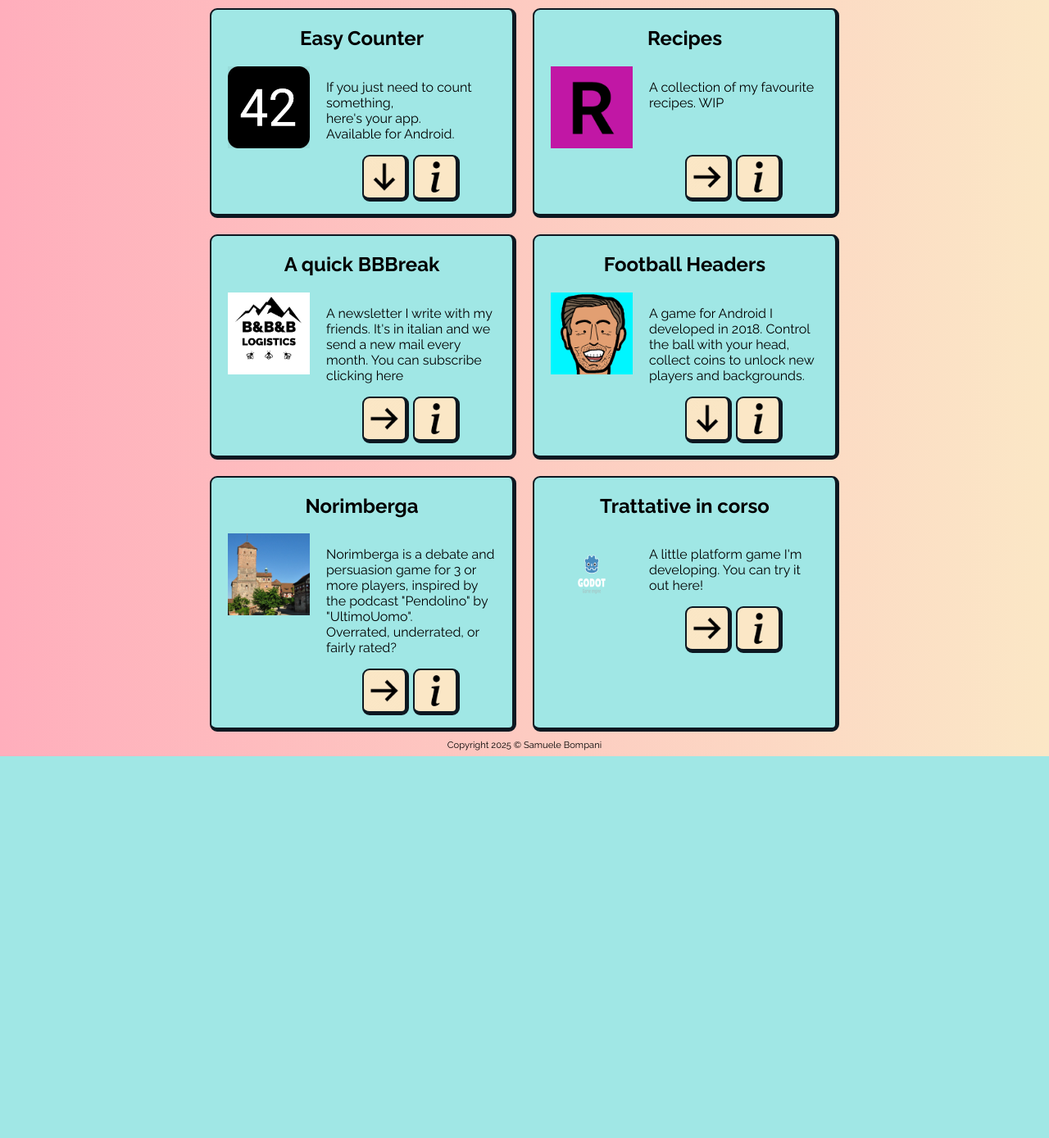
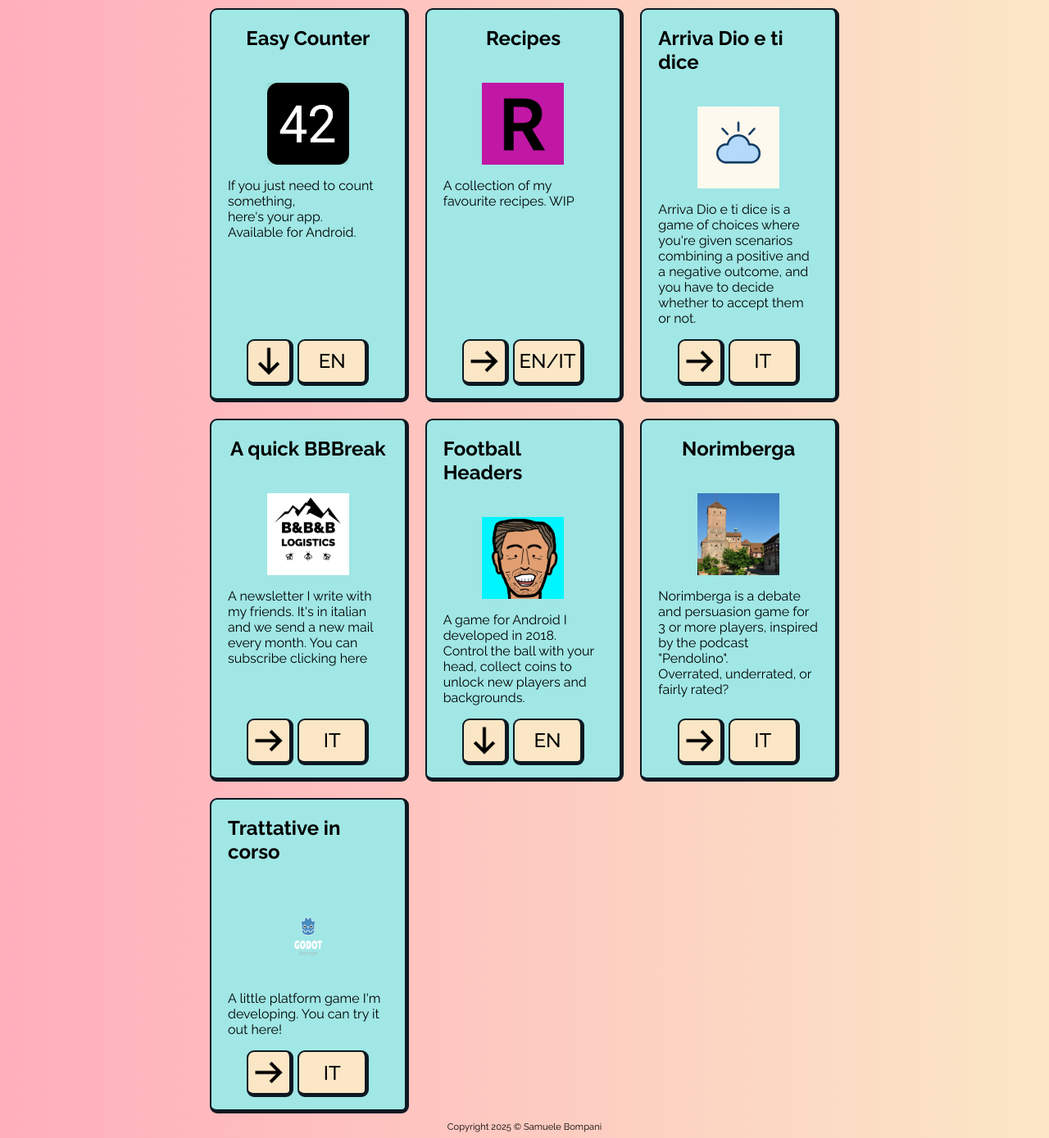
Before and after one commit to samuelebompani/greedyspaghetti-site, a PHP site: page /projects.php in a window 1280 px wide. Shown: the part 77-1466 px from the top of the page at 82% size. Before the commit the page ends 1000 px from the top, so only its background shows below. Run offline with PHP 8.4, Linux system fonts and the light colour scheme.

Commit message:
refactoring projects page

```diff
--- a/css/norimberga.css
+++ b/css/norimberga.css
@@ -10,6 +10,8 @@
     place-content: center;
     margin-top: 20px;
     padding-bottom: 10px;
+    display: flex;
+    gap: 10px
 }
 
 .istr-nor-box {
--- a/css/style.css
+++ b/css/style.css
@@ -86,7 +86,7 @@ a {
     display: grid;
     gap: 20px;
     width: 100%;
-    grid-template-columns: repeat(2, minmax(0, 1fr));
+    grid-template-columns: repeat(3, minmax(0, 1fr));
 }
 
 .grid-item {
@@ -94,16 +94,9 @@ a {
     background-color: var(--tertiary);
     padding-left: 20px;
     padding-right: 20px;
-    display: flex;
-    flex-direction: column;
-    align-items: center;
-    flex-grow: 1;
-}
-
-.grid-item > div {
-    display: flex;
-    gap: 20px;
-
+    display: grid;
+    justify-items: center;
+    align-content: space-between;
 }
 
 .grid-item .square-btn {
@@ -116,6 +109,19 @@ a {
     gap: 5px;
     margin-bottom: 5px;
     justify-content: center;
+}
+
+.grid-item-content-div {
+    display: grid;
+    place-items: center;
+    place-content: center;
+    gap: 20px;
+
+}
+
+.grid-item-img-txt {
+    display: grid;
+    place-items: center;
 }
 
 .iframe-boxed {
@@ -143,6 +149,10 @@ a {
     place-content: center;
     align-items: center;
     cursor: pointer;
+}
+
+.large-button {
+    width: 80px !important;
 }
 
 .leaderboard {
@@ -224,9 +234,14 @@ a {
   }
 
 .useless-btn {
-
     opacity: 1;
-    transition: all 0.8s
+    transition: all 0.8s;
+    font-size: 24px;
+    place-content: center;
+    align-content: center;
+    display: flex;
+    font-weight: 500;
+    align-items: center;
 }
 
 .w-full {
@@ -244,7 +259,13 @@ a {
     font-weight: 500;
 }
 
-@media only screen and (max-width: 1000px) {
+@media only screen and (max-width: 1200px) {
+    .grid {
+        grid-template-columns: repeat(2, minmax(0, 1fr));
+    }
+}
+
+@media only screen and (max-width: 900px) {
     .grid {
         grid-template-columns: repeat(1, minmax(0, 1fr));
     }
--- a/norimberga/index.php
+++ b/norimberga/index.php
@@ -125,7 +125,7 @@
                     <div class="boxed wide-btn " style="padding-right: 0" onclick="getNewWord()">Prossima</div>
                 </div>
             </div>
-            <div class="boxed grid-item">
+            <div class="boxed grid-item" style="align-content: center;">
                 <div class="boxed bg-secondary title-menu-el-recipes">Categorie</div>
                 <div class="cat-nor-box">
                     <?php
--- a/projects.php
+++ b/projects.php
@@ -8,143 +8,96 @@
     <?php include "./components/header.php"; ?>
     <div class="page">
         <div class="grid">
-            <div class="boxed grid-item">
-                <h2>Easy Counter</h2>
-                <div class="justify-between w-full">
-                    <img src="/media/img/easy_counter_logo.png" width=100 height=100 class="" />
-                    <div class="w-full">
-                        <p>If you just need to count something, <br>here's your app.<br>Available for Android.<br>
-                        </p>
-                        <div class="grid-item-btns">
-                            <a href="/apps/EasyCounter.apk" class="boxed square-btn">
-                                <img src="/media/img/arrow.png" style="rotate: 90deg;" width=50 height=50 />
-                            </a>
-                            <div class="boxed square-btn useless-btn">
-                                <img src="/media/img/info.png" width=50 height=50 />
+            <?php
+            // Definizione dei progetti
+            $projects = [
+                [
+                    "title" => "Easy Counter",
+                    "img" => "/media/img/easy_counter_logo.png",
+                    "desc" => "If you just need to count something, <br>here's your app.<br>Available for Android.",
+                    "link" => "/apps/EasyCounter.apk",
+                    "btn" => "EN",
+                    "download" => true
+                ],
+                [
+                    "title" => "Recipes",
+                    "img" => "/media/img/r.png",
+                    "desc" => "A collection of my favourite recipes. WIP",
+                    "link" => "/recipes/",
+                    "btn" => "EN/IT"
+                ],
+                [
+                    "title" => "Arriva Dio e ti dice",
+                    "img" => "/media/img/adetd.png",
+                    "desc" => "Arriva Dio e ti dice is a game of choices where you're given scenarios combining a
+                                positive and a negative outcome, and you have to decide whether to accept them or not.",
+                    "link" => "/pnd/",
+                    "btn" => "IT"
+                ],
+                [
+                    "title" => "A quick BBBreak",
+                    "img" => "/media/img/bbblogo.jpg",
+                    "desc" => "A newsletter I write with my friends. It's in italian and we send a new mail every month. You
+                                can subscribe clicking here<br>",
+                    "link" => "http://eepurl.com/hOhaeX",
+                    "btn" => "IT"
+                ],
+                [
+                    "title" => "Football Headers",
+                    "img" => "/media/img/icona_FH_play.png",
+                    "desc" => "A game for Android I developed in 2018. Control the ball with your head, collect coins to
+                                unlock new players and backgrounds.<br>",
+                    "link" => "/apps/FootballHeaders.apk",
+                    "btn" => "EN",
+                    "download" => true
+                ],
+                [
+                    "title" => "Norimberga",
+                    "img" => "/media/img/norimberga.jpg",
+                    "desc" => "Norimberga is a debate and persuasion game for 3 or more players, inspired by the podcast
+                                \"Pendolino\".<br>Overrated, underrated, or fairly rated?",
+                    "link" => "/norimberga/",
+                    "btn" => "IT"
+                ],
+                [
+                    "title" => "Trattative in corso",
+                    "img" => "/game/index.png",
+                    "desc" => "A little platform game I'm developing. You can try it out here!",
+                    "link" => "/game/",
+                    "btn" => "IT"
+                ]
+            ];
+
+            // Rendering dei progetti
+            foreach ($projects as $project) {
+                $rotateStyle = !empty($project["download"]) ? 'style="rotate: 90deg;"' : '';
+
+                echo '<div class="boxed grid-item">
+                        <div class="grid-item-content-div">
+                            <h2>' . $project["title"] . '</h2>
+                            <div class="justify-between w-full grid-item-img-txt">
+                                <img src="' . $project["img"] . '" width=100 height=100 class="" />
+                                <div class="w-full">
+                                    <p>' . $project["desc"] . '</p>
+                                </div>
                             </div>
                         </div>
-                    </div>
-                </div>
-            </div>
-            <?php /*<div class="boxed grid-item">
-     <h2>Football stats</h2>
-     <div>
-         <img src="/media/img/fs1.png" width=100 height=100 class=""/>
-         <div>
-             <p>A collection of football stats, starting<br> from the 2023/2024
-                     season.<br><br>
-             </p>
-             <div class="grid-item-btns">
-                 <a href="/fs/"
-                     class="boxed square-btn">
-                     <img src="/media/img/arrow.png" width=50 height=50/>
-                 </a>
-                 <div class="boxed square-btn">
-                     <img src="/media/img/info.png" width=50 height=50/>
-                 </div>
-             </div>
-         </div>
-     </div>
- </div>*/ ?>
-            <div class="boxed grid-item">
-                <h2>Recipes</h2>
-                <div class="justify-between w-full">
-                    <img src="/media/img/r.png" width=100 height=100 class="" />
-                    <div class="w-full">
-                        <p>A collection of my favourite recipes. WIP<br><br><br>
-                        </p>
                         <div class="grid-item-btns">
-                            <a href="/recipes/" class="boxed square-btn">
-                                <img src="/media/img/arrow.png" width=50 height=50 />
+                            <a href="' . $project["link"] . '" class="boxed square-btn" ' .
+                                (!empty($project["download"]) ? 'download' : '') . '>
+                                <img src="/media/img/arrow.png" ' . $rotateStyle . ' width=50 height=50 />
                             </a>
-                            <div class="boxed square-btn useless-btn">
-                                <img src="/media/img/info.png" width=50 height=50 />
+                            <div class="boxed square-btn useless-btn large-button">
+                                ' . $project["btn"] . '
                             </div>
                         </div>
-                    </div>
-                </div>
-            </div>
-            <div class="boxed grid-item">
-                <h2>A quick BBBreak</h2>
-                <div class="justify-between w-full">
-                    <img src="/media/img/bbblogo.jpg" width=100 height=100 class="" />
-                    <div class="w-full">
-                        <p>A newsletter I write with my friends. It's in italian and we send a new mail every month. You
-                            can subscribe clicking here<br>
-                        </p>
-                        <div class="grid-item-btns">
-                            <a href="http://eepurl.com/hOhaeX" class="boxed square-btn">
-                                <img src="/media/img/arrow.png" width=50 height=50 />
-                            </a>
-                            <div class="boxed square-btn useless-btn">
-                                <img src="/media/img/info.png" width=50 height=50 />
-                            </div>
-                        </div>
-                    </div>
-                </div>
-            </div>
-            <div class="boxed grid-item">
-                <h2>Football Headers</h2>
-                <div class="justify-between w-full">
-                    <img src="/media/img/icona_FH_play.png" width=100 height=100 class="" />
-                    <div class="w-full">
-                        <p>A game for Android I developed in 2018. Control the ball with your head, collect coins to
-                            unlock new players and backgrounds.<br>
-                        </p>
-                        <div class="grid-item-btns">
-                            <a href="/apps/FootballHeaders.apk" class="boxed square-btn" download>
-                                <img src="/media/img/arrow.png" style="rotate: 90deg;" width=50 height=50 />
-                            </a>
-                            <div class="boxed square-btn useless-btn">
-                                <img src="/media/img/info.png" width=50 height=50 />
-                            </div>
-                        </div>
-                    </div>
-                </div>
-            </div>
-            <div class="boxed grid-item">
-                <h2>Norimberga</h2>
-                <div class="justify-between w-full">
-                    <img src="/media/img/norimberga.jpg" width=100 height=100 class="" />
-                    <div class="w-full">
-                        <p>
-                            Norimberga is a debate and persuasion game for 3 or more players, inspired by the podcast
-                            "Pendolino" by "UltimoUomo".<br>
-                            Overrated, underrated, or fairly rated?
-                        </p>
-                        <div class="grid-item-btns">
-                            <a href="/norimberga/" class="boxed square-btn">
-                                <img src="/media/img/arrow.png" width=50 height=50 />
-                            </a>
-                            <div class="boxed square-btn useless-btn">
-                                <img src="/media/img/info.png" width=50 height=50 />
-                            </div>
-                        </div>
-                    </div>
-                </div>
-            </div>
-            <div class="boxed grid-item">
-                <h2>Trattative in corso</h2>
-                <div class="justify-between w-full">
-                    <img src="/game/index.png" width=100 height=100 class="" />
-                    <div class="w-full">
-                        <p>
-                            A little platform game I'm developing. You can try it out here!
-                        </p>
-                        <div class="grid-item-btns">
-                            <a href="/game/" class="boxed square-btn">
-                                <img src="/media/img/arrow.png" width=50 height=50 />
-                            </a>
-                            <div class="boxed square-btn useless-btn">
-                                <img src="/media/img/info.png" width=50 height=50 />
-                            </div>
-                        </div>
-                    </div>
-                </div>
-            </div>
+                    </div>';
+            }
+            ?>
         </div>
     </div>
     <?php include "./components/footer.php"; ?>
 </body>
 
+
 </html>
```
Also changed, not shown: media/img/adetd.png (added).
